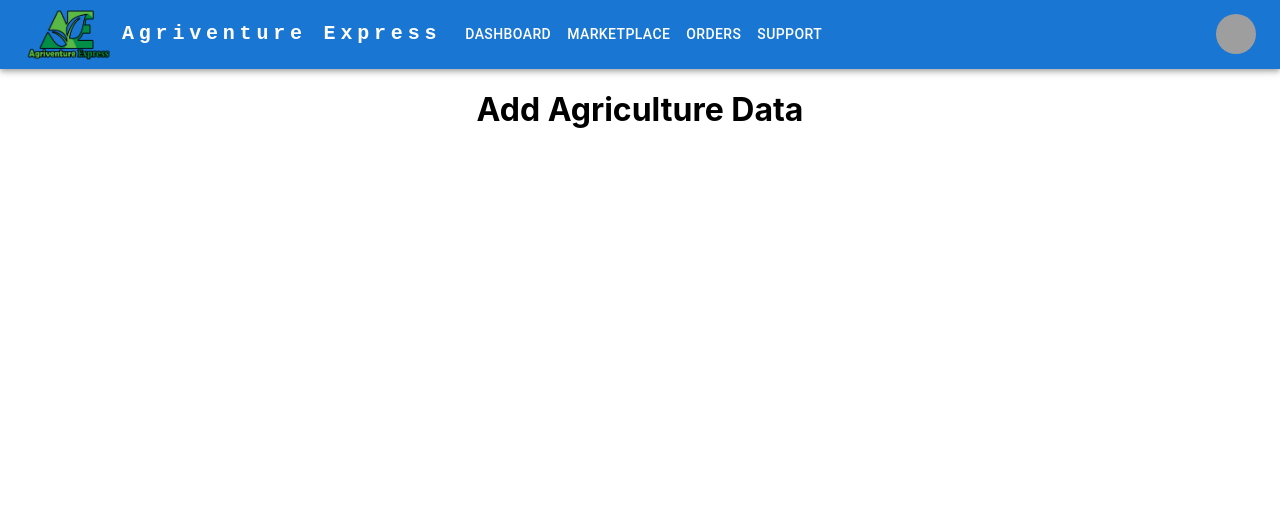
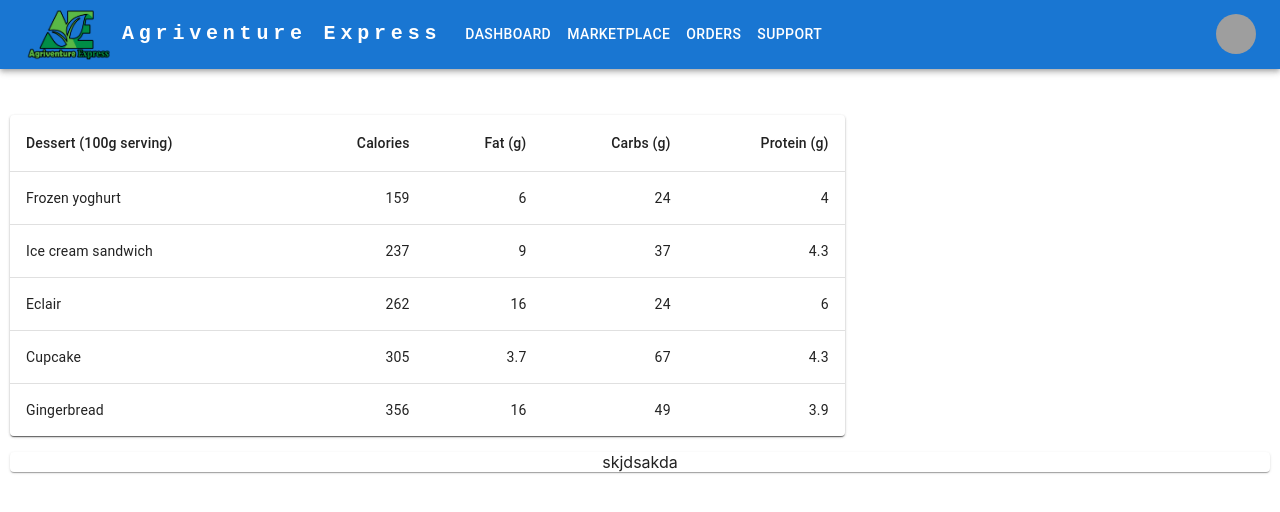
Before and after one commit to Async-Devs/agriventure-express-web-frontend, a React (Create React App) app: page / in a window 1280 px wide. Shown: the top 512 px of the page. Built offline with nearby package versions, Linux system fonts and the light colour scheme; grey boxes are pictures that could not be loaded.

Commit message:
producer dash

```diff
--- a/package.json
+++ b/package.json
@@ -11,8 +11,10 @@
     "@testing-library/jest-dom": "^5.16.5",
     "@testing-library/react": "^13.4.0",
     "@testing-library/user-event": "^13.5.0",
+    "chart.js": "^3.9.1",
     "prop-types": "^15.8.1",
     "react": "^18.2.0",
+    "react-chartjs-2": "^4.3.1",
     "react-dom": "^18.2.0",
     "react-router-dom": "^6.4.0",
     "react-scripts": "^5.0.1",
--- /dev/null
+++ b/src/components/ProductCard/ProductCard.js
@@ -0,0 +1,43 @@
+import * as React from 'react';
+import Card from '@mui/material/Card';
+import CardHeader from '@mui/material/CardHeader';
+import CardMedia from '@mui/material/CardMedia';
+import CardContent from '@mui/material/CardContent';
+import CardActions from '@mui/material/CardActions';
+import IconButton from '@mui/material/IconButton';
+import Typography from '@mui/material/Typography';
+import EditIcon from '@mui/icons-material/Edit';
+import DeleteIcon from '@mui/icons-material/Delete';
+
+export default function RecipeReviewCard() {
+
+  return (
+    <Card sx={{ maxWidth: 345 }}>
+      <CardHeader
+        title="Shrimp and Chorizo Paella"
+        subheader="September 14, 2016"
+      />
+      <CardMedia
+        component="img"
+        height="100"
+        image="/static/images/cards/paella.jpg"
+        alt="Paella dish"
+      />
+      <CardContent>
+        <Typography variant="body2" color="text.secondary">
+          This impressive paella is a perfect party dish and a fun meal to cook
+          together with your guests. Add 1 cup of frozen peas along with the mussels,
+          if you like.
+        </Typography>
+      </CardContent>
+      <CardActions disableSpacing>
+        <IconButton aria-label="edit-icon">
+          <EditIcon />
+        </IconButton>
+        <IconButton aria-label="share">
+          <DeleteIcon />
+        </IconButton>
+      </CardActions>
+    </Card>
+  );
+}
--- a/src/components/Sidebar.js
+++ b/src/components/Sidebar/Sidebar.js
@@ -12,7 +12,7 @@ import Button from '@mui/material/Button';
 import Tooltip from '@mui/material/Tooltip';
 import MenuItem from '@mui/material/MenuItem';
 
-import logo from '../img/logo.png';
+import logo from '../../img/logo.png';
 
 const pages = ['Dashboard', 'Marketplace', 'Orders','Support'];
 const settings = ['Account','Logout'];
--- a/src/pages/agriDataEntry.js
+++ b/src/pages/agriDataEntry.js
@@ -1,6 +1,6 @@
 import React from "react";
 import "./agridataentry.module.css";
-import Sidebar from "../components/Sidebar.js";
+import Sidebar from "../components/Sidebar/Sidebar.js";
 
 import InputLabel from '@mui/material/InputLabel';
 import MenuItem from '@mui/material/MenuItem';
--- a/src/pages/dashboard/dashboard.jsx
+++ b/src/pages/dashboard/dashboard.jsx
@@ -1,43 +1,82 @@
 import React from "react";
 import "./dashboard.module.css";
-import Sidebar from "../../components/Sidebar.js";
+import Sidebar from "../../components/Sidebar/Sidebar.js";
+import Grid from '@mui/material/Grid';
+import Paper from '@mui/material/Paper';
 
-import InputLabel from '@mui/material/InputLabel';
-import MenuItem from '@mui/material/MenuItem';
-import FormControl from '@mui/material/FormControl';
-import Select from '@mui/material/Select';
+
+import Table from '@mui/material/Table';
+import TableBody from '@mui/material/TableBody';
+import TableCell from '@mui/material/TableCell';
+import TableContainer from '@mui/material/TableContainer';
+import TableHead from '@mui/material/TableHead';
+import TableRow from '@mui/material/TableRow';
 
 function Dashboard(){
 
     // states
-	const [cropType, setCropType] = React.useState('');
-
-	const handleCrop = (event) => {
-		setCropType(event.target.value);
-	};
-
-	const [location, setLocation] = React.useState('');
-
-	const handleLocation = (event) => {
-		setLocation(event.target.value);
-	};
-
-	const [amount, setAmount] = React.useState('');
-
-	const handleAmount = (event) => {
-		setAmount(event.target.value);
-	};
+	const rows = [
+		createData('Frozen yoghurt', 159, 6.0, 24, 4.0),
+		createData('Ice cream sandwich', 237, 9.0, 37, 4.3),
+		createData('Eclair', 262, 16.0, 24, 6.0),
+		createData('Cupcake', 305, 3.7, 67, 4.3),
+		createData('Gingerbread', 356, 16.0, 49, 3.9),
+	  ];
     //data access from axios
 
     //function
-
+	function createData(name, calories, fat, carbs, protein) {
+		return { name, calories, fat, carbs, protein };
+	  }
 
     return(
         <div>
             <Sidebar/>
-			<div className='form'>
-				<h1>Add Agriculture Data</h1>
-				</div>
+			<Grid container spacing={2} marginTop="20px" padding="10px">
+					<Grid item xs={12} md={8}>
+						<Paper>
+						<TableContainer component={Paper}>
+      <Table sx={{ minWidth: 650 }} aria-label="simple table">
+        <TableHead>
+          <TableRow>
+            <TableCell>Dessert (100g serving)</TableCell>
+            <TableCell align="right">Calories</TableCell>
+            <TableCell align="right">Fat&nbsp;(g)</TableCell>
+            <TableCell align="right">Carbs&nbsp;(g)</TableCell>
+            <TableCell align="right">Protein&nbsp;(g)</TableCell>
+          </TableRow>
+        </TableHead>
+        <TableBody>
+          {rows.map((row) => (
+            <TableRow
+              key={row.name}
+              sx={{ '&:last-child td, &:last-child th': { border: 0 } }}
+            >
+              <TableCell component="th" scope="row">
+                {row.name}
+              </TableCell>
+              <TableCell align="right">{row.calories}</TableCell>
+              <TableCell align="right">{row.fat}</TableCell>
+              <TableCell align="right">{row.carbs}</TableCell>
+              <TableCell align="right">{row.protein}</TableCell>
+            </TableRow>
+          ))}
+        </TableBody>
+      </Table>
+    </TableContainer>
+						</Paper>
+					</Grid>
+					<Grid item xs={12} md={4}>
+						<Paper>
+
+						</Paper>
+					</Grid>
+					<Grid item xs={12} md={12}>
+						<Paper>
+							skjdsakda
+						</Paper>
+					</Grid>
+				</Grid>
 			</div>
 
     );
--- a/src/pages/producerDashboard.js
+++ b/src/pages/producerDashboard.js
@@ -1,8 +1,45 @@
 import React from "react";
+import Sidebar from "../components/Sidebar/Sidebar.js";
+import Grid from '@mui/material/Grid';
+import ProductCard from "../components/ProductCard/ProductCard.js"
 
 function ProducerDashboard(){
     return(
-        <div>Producer Dashboard</div>
+        <div>
+            <Sidebar/>
+            <Grid container spacing={2.5}marginTop="20px" padding="20px">
+					<Grid item xs={12} md={2.2}>
+                            <ProductCard/>
+					</Grid>
+                    <Grid item xs={12} md={2.2}>
+                            <ProductCard/>
+					</Grid>
+                    <Grid item xs={12} md={2.2}>
+                            <ProductCard/>
+					</Grid>
+                    <Grid item xs={12} md={2.2}>
+                            <ProductCard/>
+					</Grid>
+                    <Grid item xs={12} md={2.2}>
+                            <ProductCard/>
+					</Grid>
+                    <Grid item xs={12} md={2.2}>
+                            <ProductCard/>
+					</Grid>
+                    <Grid item xs={12} md={2.2}>
+                            <ProductCard/>
+					</Grid>
+                    <Grid item xs={12} md={2.2}>
+                            <ProductCard/>
+					</Grid>
+                    <Grid item xs={12} md={2.2}>
+                            <ProductCard/>
+					</Grid>
+                    <Grid item xs={12} md={2.2}>
+                            <ProductCard/>
+					</Grid>
+				</Grid>
+        </div>
     );
 }
 
--- a/src/router/index.js
+++ b/src/router/index.js
@@ -3,6 +3,7 @@ import {Routes,Route,BrowserRouter} from "react-router-dom";
 
 import Dashboard from "../pages/dashboard/dashboard";
 import AgriDataEntry from "../pages/agriDataEntry";
+import ProducerDashboard from "../pages/producerDashboard";
 
 
 function AppRouter(){
@@ -14,7 +15,7 @@ function AppRouter(){
                 <Routes>
                     <Route path = "" element={<Dashboard />} ></Route>
                     <Route path = "agridataentry" element={<AgriDataEntry />} ></Route>
-
+                    <Route path = "producerdashboard" element={<ProducerDashboard />} ></Route>
 
                 </Routes>
             </>
```
Also changed, not shown: src/components/Barchart/Barchart.js (added, +13 -0 lines), src/components/Sidebar/sidebar.module.css (renamed from src/components/sidebar.module.css), src/pages/producerDashboard.module.css (added).
